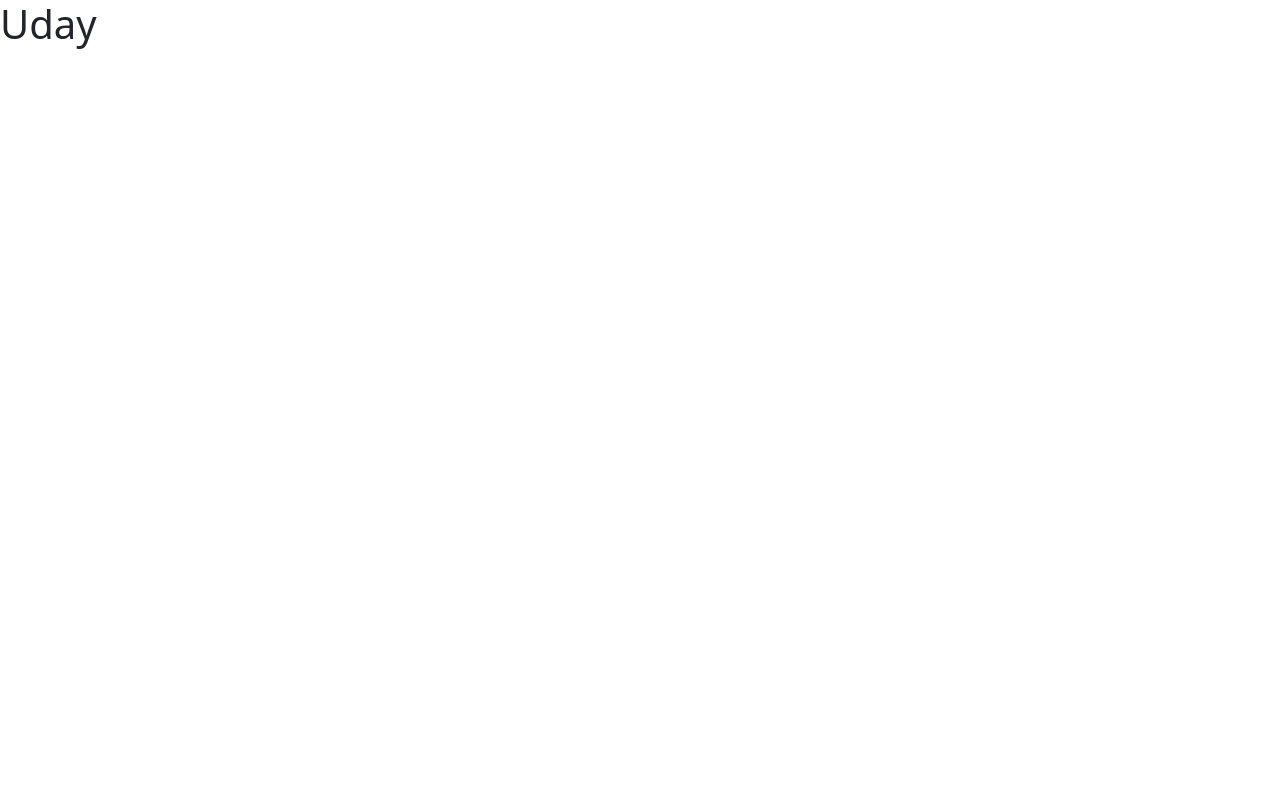
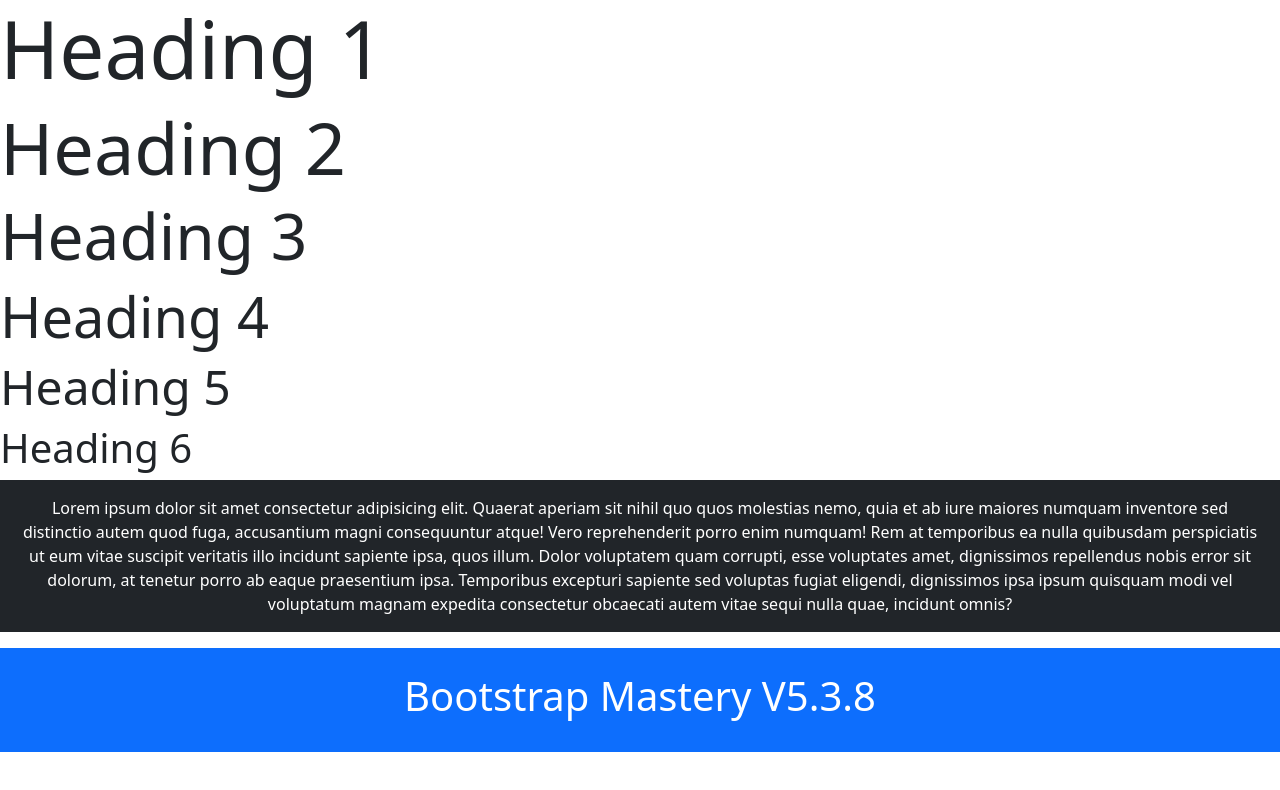
Before and after one commit to Udaypunia9027/bootstrap-project, a website: page index.html in a window 1280 px wide. Drawn offline with nearby package versions, Linux system fonts and the light colour scheme.

Commit message:
Learning bootstrap v5.3.8

```diff
--- a/index.html
+++ b/index.html
@@ -1,13 +1,31 @@
 <!DOCTYPE html>
 <html lang="en">
+
 <head>
   <meta charset="UTF-8">
   <title>Bootstrap Dropdown</title>
   <link href="https://cdn.jsdelivr.net/npm/bootstrap@5.3.2/dist/css/bootstrap.min.css" rel="stylesheet">
 </head>
+
 <body>
- <h1 class="color:--bs-body-color">Uday</h1>
+  <h1 class="display-1">Heading 1</h1>
+  <h1 class="display-2">Heading 2</h1>
+  <h1 class="display-3">Heading 3</h1>
+  <h1 class="display-4">Heading 4</h1>
+  <h1 class="display-5">Heading 5</h1>
+  <h1 class="display-6 ">Heading 6</h1>
+  <p class="text-white p-3 bg-dark text-center">Lorem ipsum dolor sit amet consectetur adipisicing elit. Quaerat aperiam sit nihil quo quos
+    molestias nemo, quia et ab iure maiores numquam inventore sed distinctio autem quod fuga, accusantium magni
+    consequuntur atque! Vero reprehenderit porro enim numquam! Rem at temporibus ea nulla quibusdam perspiciatis ut eum
+    vitae suscipit veritatis illo incidunt sapiente ipsa, quos illum. Dolor voluptatem quam corrupti, esse voluptates
+    amet, dignissimos repellendus nobis error sit dolorum, at tenetur porro ab eaque praesentium ipsa. Temporibus
+    excepturi sapiente sed voluptas fugiat eligendi, dignissimos ipsa ipsum quisquam modi vel voluptatum magnam expedita
+    consectetur obcaecati autem vitae sequi nulla quae, incidunt omnis?</p>
+    <div class="bg-primary p-4">
+     <h1 class="text-white text-capitalize text-center">Bootstrap Mastery V5.3.8</h1>
+    </div>
 
-<script src="https://cdn.jsdelivr.net/npm/bootstrap@5.3.2/dist/js/bootstrap.bundle.min.js"></script>
+  <script src="https://cdn.jsdelivr.net/npm/bootstrap@5.3.2/dist/js/bootstrap.bundle.min.js"></script>
 </body>
+
 </html>
```
